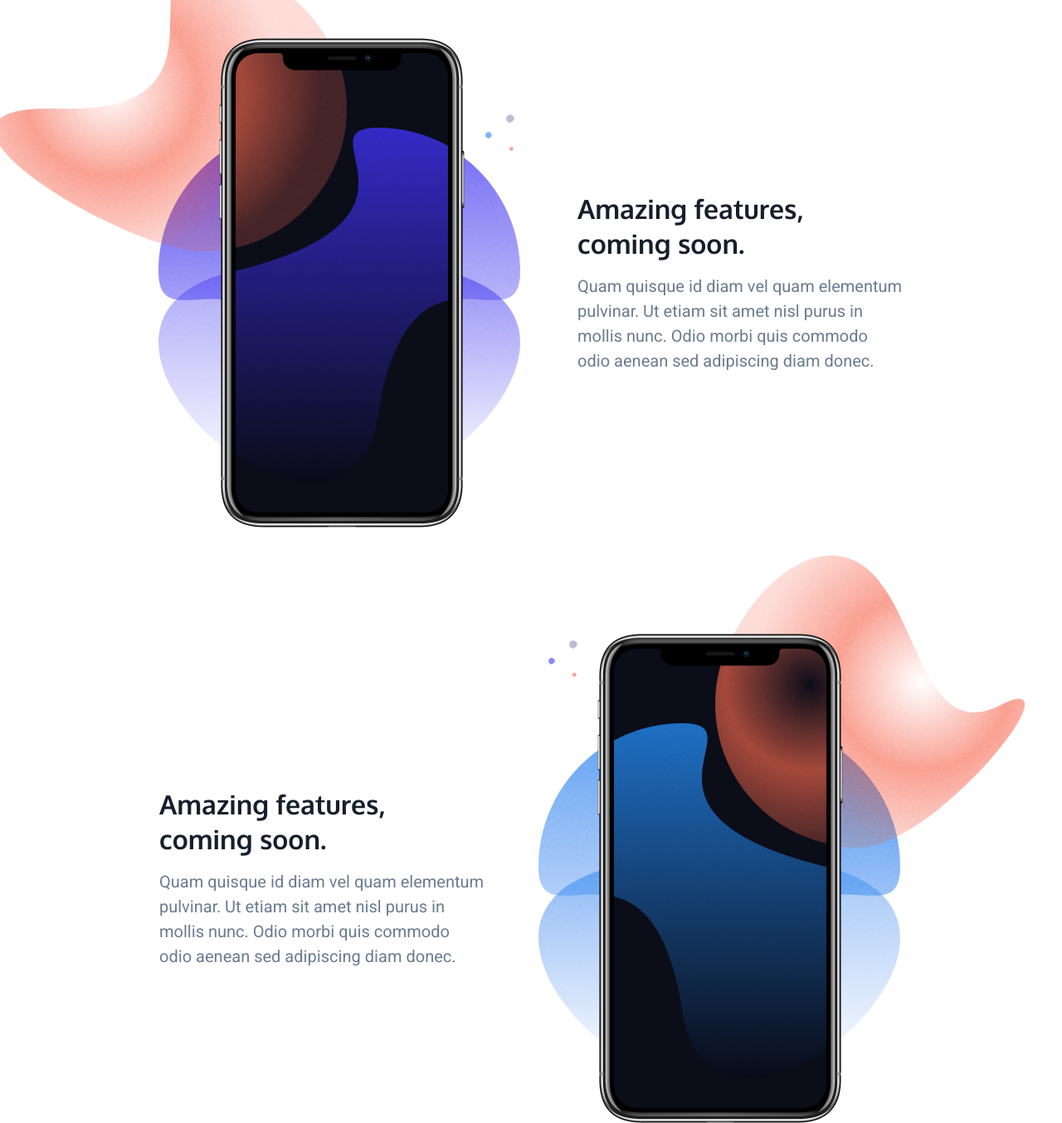
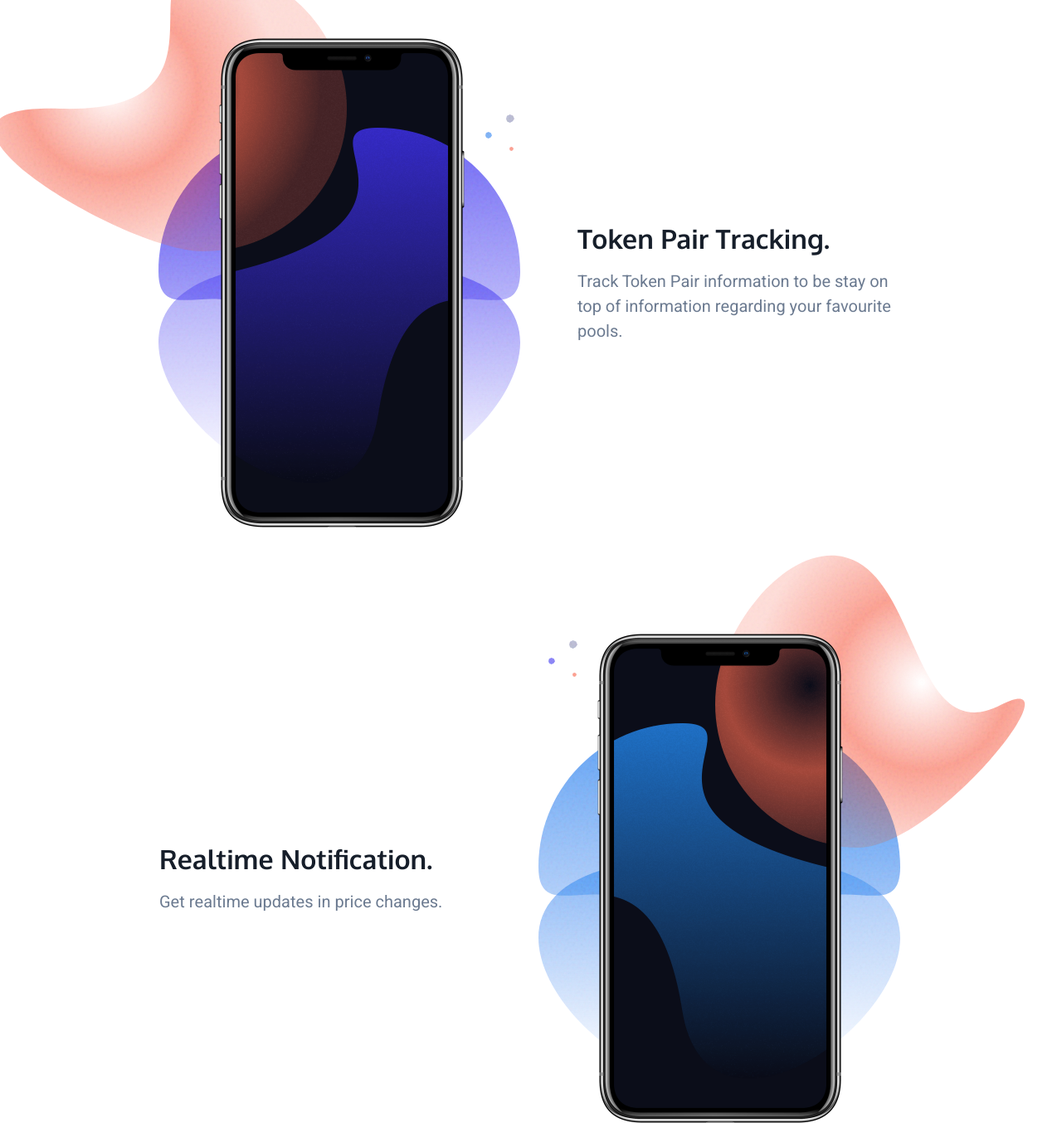
Before and after one commit to emmaodia/walletonchainapp, a plain HTML site: page index.html in a window 1280 px wide. Shown: the part 1286-2640 px from the top of the page at 83% size. Drawn offline with nearby package versions, Linux system fonts and the light colour scheme.

Commit message:
chore: update features information.

```diff
--- a/index.html
+++ b/index.html
@@ -62,8 +62,8 @@
 									<img class="device-mockup is-revealing" src="dist/images/iphone-feature-01.png" alt="iPhone Feature 01">
 								</div>
 								<div class="feature-extended-body is-revealing">
-									<h3 class="mt-0 mb-16">Amazing features, coming soon.</h3>
-									<p class="m-0">Quam quisque id diam vel quam elementum pulvinar. Ut etiam sit amet nisl purus in mollis nunc. Odio morbi quis commodo odio aenean sed adipiscing diam donec.</p>
+									<h3 class="mt-0 mb-16">Token Pair Tracking.</h3>
+									<p class="m-0">Track Token Pair information to be stay on top of information regarding your favourite pools.</p>
 								</div>
 							</div>
 							<div class="feature-extended">
@@ -74,8 +74,8 @@
 									<img class="device-mockup is-revealing" src="dist/images/iphone-feature-02.png" alt="iPhone Feature 02">
 								</div>
 								<div class="feature-extended-body is-revealing">
-									<h3 class="mt-0 mb-16">Amazing features, coming soon.</h3>
-									<p class="m-0">Quam quisque id diam vel quam elementum pulvinar. Ut etiam sit amet nisl purus in mollis nunc. Odio morbi quis commodo odio aenean sed adipiscing diam donec.</p>
+									<h3 class="mt-0 mb-16">Realtime Notification.</h3>
+									<p class="m-0">Get realtime updates in price changes.</p>
 								</div>
 							</div>
 							<div class="feature-extended">
@@ -86,8 +86,8 @@
 									<img class="device-mockup is-revealing" src="dist/images/iphone-feature-03.png" alt="iPhone Feature 03">
 								</div>
 								<div class="feature-extended-body is-revealing">
-									<h3 class="mt-0 mb-16">Amazing features, coming soon.</h3>
-									<p class="m-0">Quam quisque id diam vel quam elementum pulvinar. Ut etiam sit amet nisl purus in mollis nunc. Odio morbi quis commodo odio aenean sed adipiscing diam donec.</p>
+									<h3 class="mt-0 mb-16">Asset Management.</h3>
+									<p class="m-0">Manage all your Onchain assets from one place.</p>
 								</div>
 							</div>
 						</div>
```
